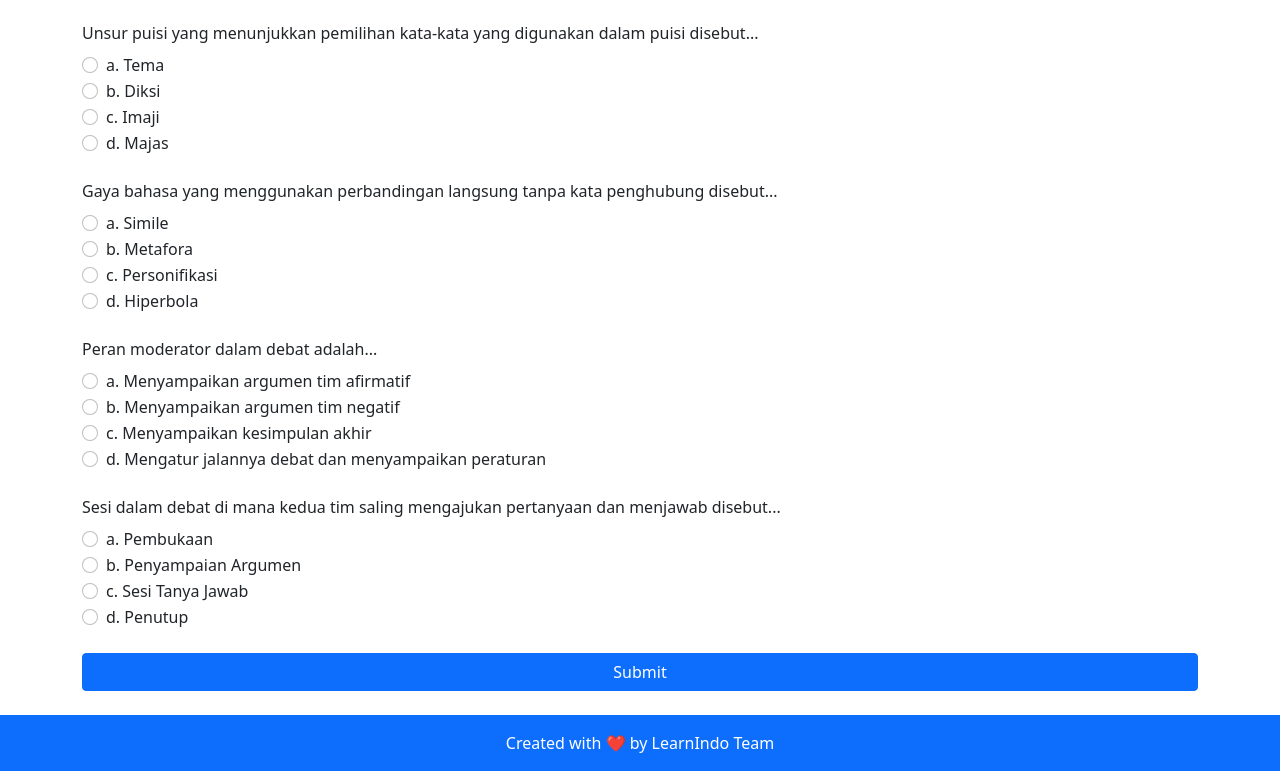
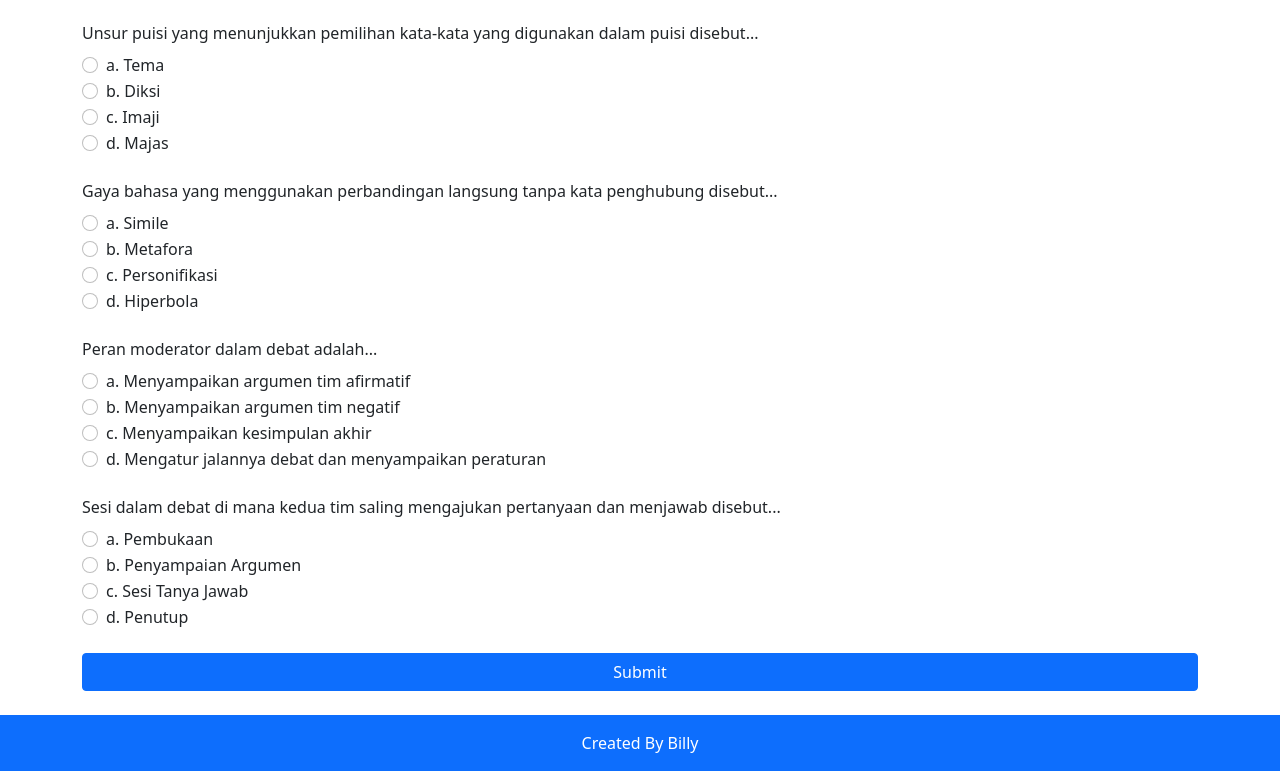
Before and after one commit to Ardhabilly/UAS_MEDIA_BILLY, a plain HTML site: page quiz.html in a window 1280 px wide. Shown: the part 1133-1904 px from the top of the page. Drawn offline with nearby package versions, Linux system fonts and the light colour scheme; a script that the page names is missing.

Commit message:
Update quiz.html

```diff
--- a/quiz.html
+++ b/quiz.html
@@ -298,7 +298,7 @@
 
   <!-- footer -->
   <footer class="bg-primary text-white text-center py-3 mt-4">
-    <p class="mb-0">Created with ❤️ by LearnIndo Team</p>
+    <p class="mb-0">Created By Billy</p>
   </footer>
   <!-- akhir footer -->
 
```
